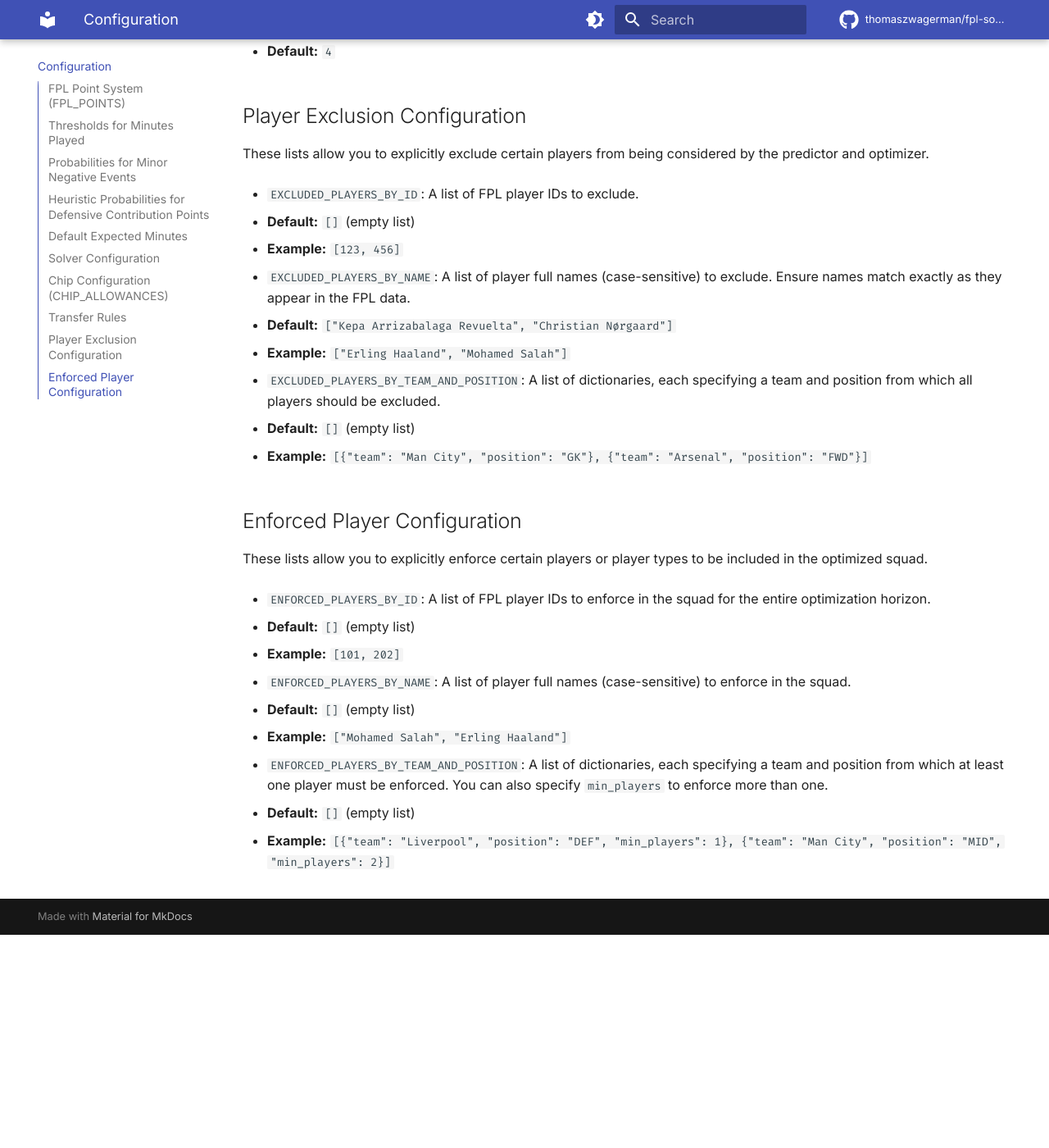
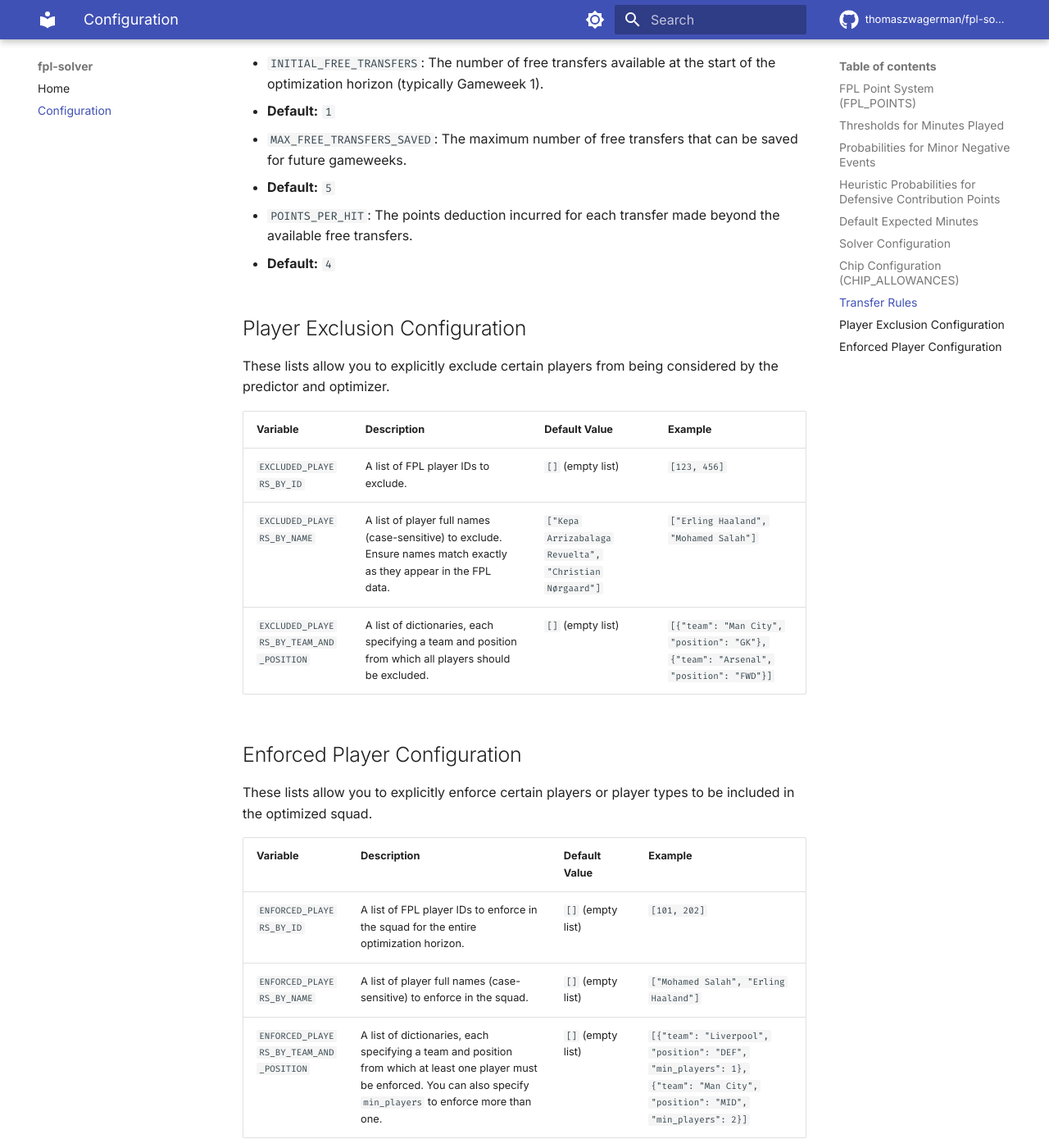
Before and after one commit to thomaszwagerman/fpl-solver, an MkDocs documentation site: the page built from docs/fpl_config.md, in a window 1280 px wide and 1400 px high, scrolled down 3840 px. Shown: the whole window at 82% size. Built offline with MkDocs 1.6.1 and Material for MkDocs 9.7.7, drawn with Linux system fonts in a browser that asks for light colours; comment, search, counter and statistics services are not loaded; before the commit the page ends 4980 px from its top, so only the background shows below that; some of the changed text lies outside the part shown.

Commit message:
change theme, player exclusion config in table

```diff
--- a/docs/fpl_config.md
+++ b/docs/fpl_config.md
@@ -7,7 +7,7 @@ The `fpl_config.py` file centralizes all configurable parameters for the FPL Exp
 A dictionary defining the points awarded for various events in Fantasy Premier League. These values are based on the 2025/26 season rules as specified.
 
 | Key | Description | Default Value |
- | ----- | ----- | ----- |
+| :----- | :----- | :----- |
 | `appearance_points_lt_60` | Points for playing up to 60 minutes. | `1` |
 | `appearance_points_gte_60` | Points for playing 60 minutes or more (excluding stoppage time). | `2` |
 | `goal_gk` | Points for each goal scored by a goalkeeper. | `10` |
@@ -86,15 +86,15 @@ These are internal model parameters used to estimate the likelihood of players a
 
 These parameters control the behavior of the `FPLOptimizer`.
 
-* `OPTIMIZATION_GAMEWEEKS`: The number of upcoming gameweeks the optimizer will consider for squad selection.
+* `OPTIMIZATION_GAMEWEEKS`: The number of upcoming gameweeks the solver will consider for xP calculation (e.g., `1` for the next gameweek, `3` for the next three).
 
   * **Default:** `3`
 
-* `BUDGET`: The total budget available for the 15-player squad, in millions of pounds.
+* `BUDGET`: Your total FPL budget in millions of pounds (e.g., `100.0`).
 
   * **Default:** `100.0`
 
-* `MAX_PLAYERS_PER_TEAM`: The maximum number of players allowed from any single Premier League team in your squad.
+* `MAX_PLAYERS_PER_TEAM`: The maximum number of players you want from any single Premier League team (FPL limit is usually `3`).
 
   * **Default:** `3`
 
@@ -103,7 +103,7 @@ These parameters control the behavior of the `FPLOptimizer`.
 A dictionary specifying the maximum number of times each FPL chip can be used within the `OPTIMIZATION_GAMEWEEKS` horizon.
 
 | Chip Name | Description | Default Allowance |
- | ----- | ----- | ----- |
+| :----- | :----- | :----- |
 | `free_hit` | Free Hit chip allowance. | `0` |
 | `wildcard` | Wildcard chip allowance. | `0` |
 | `bench_boost` | Bench Boost chip allowance. | `1` |
@@ -129,42 +129,18 @@ These constants define the rules governing transfers between gameweeks.
 
 These lists allow you to explicitly exclude certain players from being considered by the predictor and optimizer.
 
-* `EXCLUDED_PLAYERS_BY_ID`: A list of FPL player IDs to exclude.
-
-  * **Default:** `[]` (empty list)
-
-  * **Example:** `[123, 456]`
-
-* `EXCLUDED_PLAYERS_BY_NAME`: A list of player full names (case-sensitive) to exclude. Ensure names match exactly as they appear in the FPL data.
-
-  * **Default:** `["Kepa Arrizabalaga Revuelta", "Christian Nørgaard"]`
-
-  * **Example:** `["Erling Haaland", "Mohamed Salah"]`
-
-* `EXCLUDED_PLAYERS_BY_TEAM_AND_POSITION`: A list of dictionaries, each specifying a team and position from which all players should be excluded.
-
-  * **Default:** `[]` (empty list)
-
-  * **Example:** `[{"team": "Man City", "position": "GK"}, {"team": "Arsenal", "position": "FWD"}]`
+| Variable | Description | Default Value | Example |
+| :----- | :----- | :----- | :----- |
+| `EXCLUDED_PLAYERS_BY_ID` | A list of FPL player IDs to exclude. | `[]` (empty list) | `[123, 456]` |
+| `EXCLUDED_PLAYERS_BY_NAME` | A list of player full names (case-sensitive) to exclude. Ensure names match exactly as they appear in the FPL data. | `["Kepa Arrizabalaga Revuelta", "Christian Nørgaard"]` | `["Erling Haaland", "Mohamed Salah"]` |
+| `EXCLUDED_PLAYERS_BY_TEAM_AND_POSITION` | A list of dictionaries, each specifying a team and position from which all players should be excluded. | `[]` (empty list) | `[{"team": "Man City", "position": "GK"}, {"team": "Arsenal", "position": "FWD"}]` |
 
 ## Enforced Player Configuration
 
 These lists allow you to explicitly enforce certain players or player types to be included in the optimized squad.
 
-* `ENFORCED_PLAYERS_BY_ID`: A list of FPL player IDs to enforce in the squad for the entire optimization horizon.
-
-  * **Default:** `[]` (empty list)
-
-  * **Example:** `[101, 202]`
-
-* `ENFORCED_PLAYERS_BY_NAME`: A list of player full names (case-sensitive) to enforce in the squad.
-
-  * **Default:** `[]` (empty list)
-
-  * **Example:** `["Mohamed Salah", "Erling Haaland"]`
-
-* `ENFORCED_PLAYERS_BY_TEAM_AND_POSITION`: A list of dictionaries, each specifying a team and position from which at least one player must be enforced. You can also specify `min_players` to enforce more than one.
-
-  * **Default:** `[]` (empty list)
-
-  * **Example:** `[{"team": "Liverpool", "position": "DEF", "min_players": 1}, {"team": "Man City", "position": "MID", "min_players": 2}]`
+| Variable | Description | Default Value | Example |
+| :----- | :----- | :----- | :----- |
+| `ENFORCED_PLAYERS_BY_ID` | A list of FPL player IDs to enforce in the squad for the entire optimization horizon. | `[]` (empty list) | `[101, 202]` |
+| `ENFORCED_PLAYERS_BY_NAME` | A list of player full names (case-sensitive) to enforce in the squad. | `[]` (empty list) | `["Mohamed Salah", "Erling Haaland"]` |
+| `ENFORCED_PLAYERS_BY_TEAM_AND_POSITION` | A list of dictionaries, each specifying a team and position from which at least one player must be enforced. You can also specify `min_players` to enforce more than one. | `[]` (empty list) | `[{"team": "Liverpool", "position": "DEF", "min_players": 1}, {"team": "Man City", "position": "MID", "min_players": 2}]` |
--- a/mkdocs.yml
+++ b/mkdocs.yml
@@ -4,23 +4,18 @@ site_description: Documentation for the Fantasy Premier League Expected Points P
 
 theme:
   name: material
-  features:
-    - navigation.tabs
-    - navigation.sections
-    - toc.integrate
-    - search.suggest
-    - search.highlight
-    - content.tabs.link
-    - content.code.annotate
-    - content.code.copy
   palette:
-    - scheme: default
+    # Palette toggle for light mode
+    - media: "(prefers-color-scheme: light)"
+      scheme: default
+      toggle:
+        icon: material/brightness-7
+        name: Switch to dark mode
+    # Palette toggle for dark mode
+    - media: "(prefers-color-scheme: dark)"
+      scheme: slate
       toggle:
         icon: material/brightness-4
-        name: Switch to dark mode
-    - scheme: slate
-      toggle:
-        icon: material/brightness-7
         name: Switch to light mode
   font:
     text: Inter
```
Also changed, not shown: other parts of docs/fpl_config.md (+8 -8 lines).
